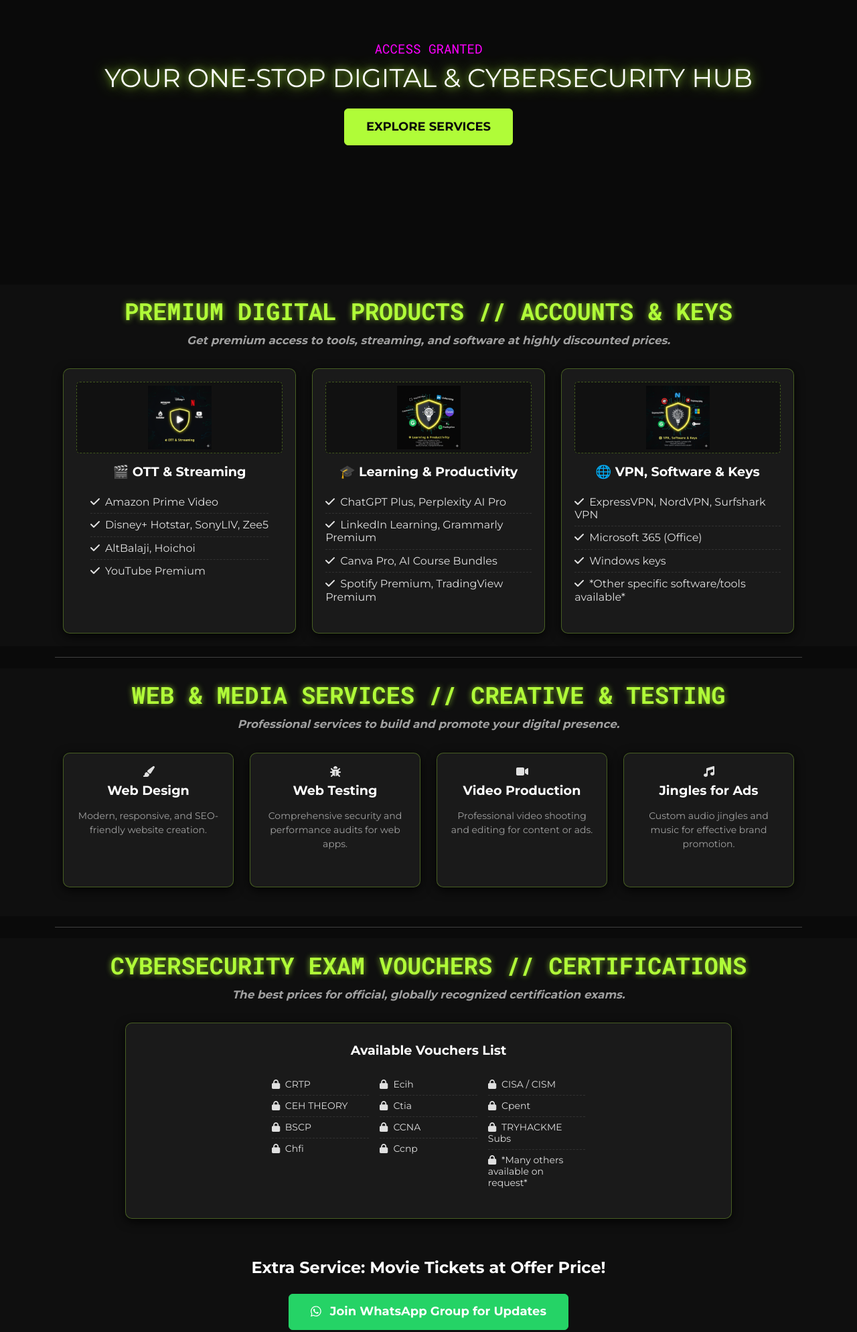
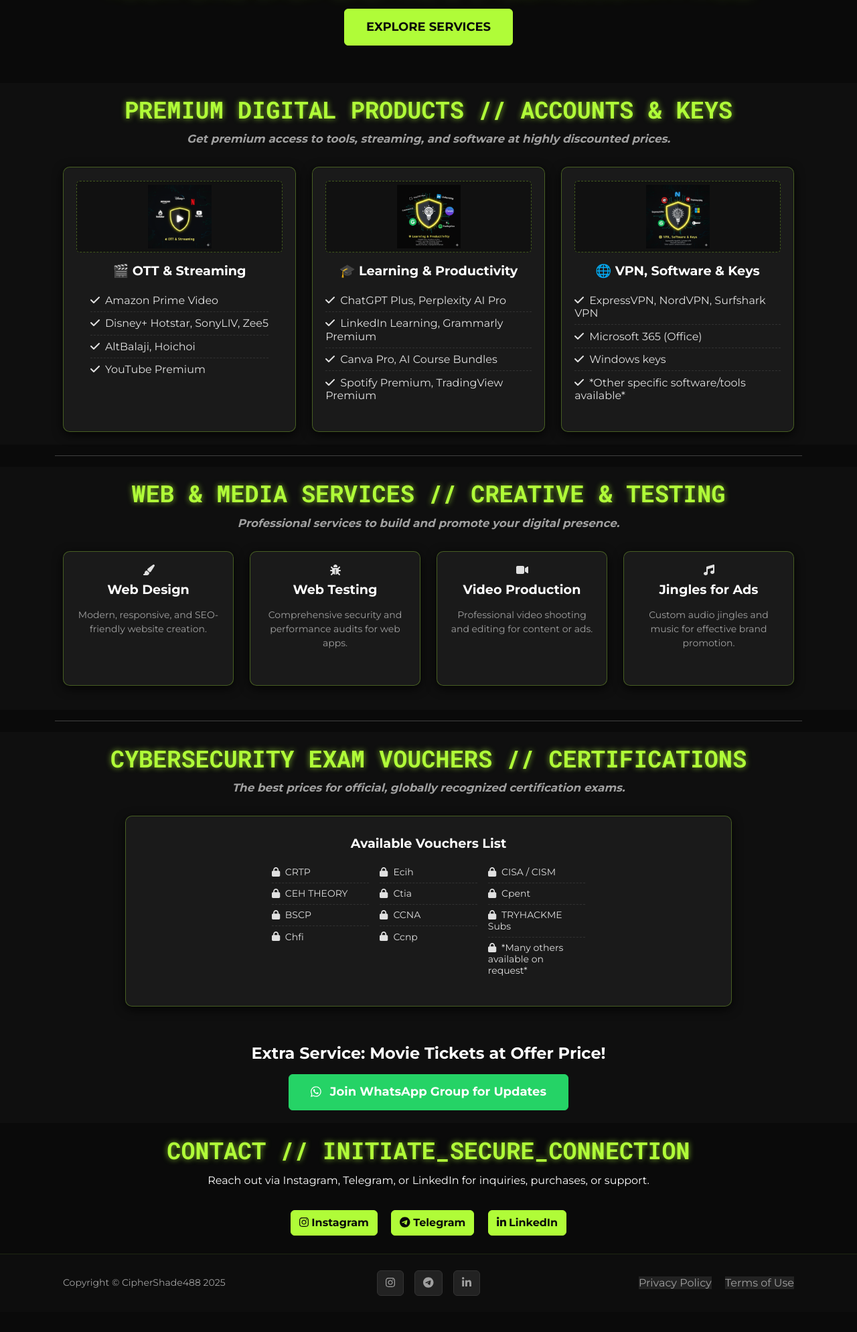
Before and after one commit to Ciphershade488/ciphershade.github.io, a plain HTML site: page index.html in a window 1280 px wide. Shown: the part 181-2170 px from the top of the page at 67% size. After the commit the page ends 2140 px from the top, so only its background shows below. Drawn offline with nearby package versions, Linux system fonts and the light colour scheme.

Commit message:
Update index.html

```diff
--- a/index.html
+++ b/index.html
@@ -12,19 +12,16 @@
         <link href="https://fonts.googleapis.com/css?family=Roboto+Mono:400,700" rel="stylesheet" type="text/css" />
         <link href="https://cdn.jsdelivr.net/npm/bootstrap@5.2.3/dist/css/bootstrap.min.css" rel="stylesheet">
         <link href="css/styles.css" rel="stylesheet" />
-
     </head>
     <body id="page-top">
-
         <nav class="navbar navbar-expand-lg navbar-dark fixed-top" id="mainNav">
             <div class="container">
                 <a class="navbar-brand text-uppercase fw-bold" href="#page-top">CipherShade488_</a>
-        <button class="navbar-toggler" type="button" data-bs-toggle="collapse" data-bs-target="#navbarResponsive"
-            aria-controls="navbarResponsive" aria-expanded="false" aria-label="Toggle navigation">
+                <button class="navbar-toggler" type="button" data-bs-toggle="collapse" data-bs-target="#navbarResponsive" aria-controls="navbarResponsive" aria-expanded="false" aria-label="Toggle navigation">
                     <i class="fas fa-bars"></i>
                 </button>
                 <div class="collapse navbar-collapse" id="navbarResponsive">
-            <ul class="navbar-nav ms-auto py-4 py-lg-0">
+                    <ul class="navbar-nav ms-auto py-2 py-lg-0">
                         <li class="nav-item"><a class="nav-link" href="#digital-services">Digital Products</a></li>
                         <li class="nav-item"><a class="nav-link" href="#web-media">Web & Media</a></li>
                         <li class="nav-item"><a class="nav-link" href="#vouchers">Vouchers</a></li>
@@ -33,23 +30,20 @@
                 </div>
             </div>
         </nav>
-
-        <header class="masthead" style="padding-top: 15rem; padding-bottom: 10rem;">
+        <header class="masthead">
             <div class="container text-center">
                 <div class="masthead-subheading">ACCESS GRANTED</div>
                 <div class="masthead-heading text-uppercase">YOUR ONE-STOP DIGITAL & CYBERSECURITY HUB</div>
-                <a class="btn btn-primary btn-xl text-uppercase mt-4" href="#digital-services">EXPLORE SERVICES</a>
+                <a class="btn btn-primary btn-xl text-uppercase mt-3" href="#digital-services">EXPLORE SERVICES</a>
             </div>
         </header>
-
-        <section class="page-section mt-5" id="digital-services">
+        <section class="page-section" id="digital-services">
             <div class="container">
                 <div class="text-center">
                     <h2 class="section-heading text-uppercase">Premium Digital Products // Accounts & Keys</h2>
                     <h3 class="section-subheading text-muted">Get premium access to tools, streaming, and software at highly discounted prices.</h3>
                 </div>
                 <div class="row justify-content-center">
-
                     <div class="col-lg-4 col-md-6">
                         <div class="service-card">
                             <div class="img-slot"><img src="assets/img/OTT.png" alt="OTT & Streaming Logos" class="img-fluid"/></div>
@@ -62,7 +56,6 @@
                             </ul>
                         </div>
                     </div>
-
                     <div class="col-lg-4 col-md-6">
                         <div class="service-card">
                             <div class="img-slot"><img src="assets/img/Creative.png" alt="Learning & Productivity Logos" class="img-fluid"/></div>
@@ -75,7 +68,6 @@
                             </ul>
                         </div>
                     </div>
-
                     <div class="col-lg-4 col-md-6">
                         <div class="service-card">
                             <div class="img-slot"><img src="assets/img/VPN.png" alt="VPN & Software Logos" class="img-fluid"/></div>
@@ -88,13 +80,10 @@
                             </ul>
                         </div>
                     </div>
-
                 </div>
             </div>
         </section>
-
         <div class="container"><hr></div>
-
         <section class="page-section" id="web-media">
             <div class="container">
                 <div class="text-center">
@@ -102,28 +91,28 @@
                     <h3 class="section-subheading text-muted">Professional services to build and promote your digital presence.</h3>
                 </div>
                 <div class="row text-center justify-content-center">
-            <div class="col-lg-3 col-md-6 mb-4">
+                    <div class="col-lg-3 col-md-6 mb-3">
                         <div class="service-card">
                             <i class="fas fa-paint-brush service-icon"></i>
                             <h4 class="card-title">Web Design</h4>
                             <p class="text-muted small">Modern, responsive, and SEO-friendly website creation.</p>
                         </div>
                     </div>
-            <div class="col-lg-3 col-md-6 mb-4">
+                    <div class="col-lg-3 col-md-6 mb-3">
                         <div class="service-card">
                             <i class="fas fa-bug service-icon"></i>
                             <h4 class="card-title">Web Testing</h4>
                             <p class="text-muted small">Comprehensive security and performance audits for web apps.</p>
                         </div>
                     </div>
-            <div class="col-lg-3 col-md-6 mb-4">
+                    <div class="col-lg-3 col-md-6 mb-3">
                         <div class="service-card">
                             <i class="fas fa-video service-icon"></i>
                             <h4 class="card-title">Video Production</h4>
                             <p class="text-muted small">Professional video shooting and editing for content or ads.</p>
                         </div>
                     </div>
-            <div class="col-lg-3 col-md-6 mb-4">
+                    <div class="col-lg-3 col-md-6 mb-3">
                         <div class="service-card">
                             <i class="fas fa-music service-icon"></i>
                             <h4 class="card-title">Jingles for Ads</h4>
@@ -133,9 +122,7 @@
                 </div>
             </div>
         </section>
-
         <div class="container"><hr></div>
-
         <section class="page-section" id="vouchers">
             <div class="container">
                 <div class="text-center">
@@ -143,10 +130,9 @@
                     <h3 class="section-subheading text-muted">The best prices for official, globally recognized certification exams.</h3>
                 </div>
                 <div class="row justify-content-center">
-
                     <div class="col-lg-10">
                         <div class="voucher-card">
-                    <h4 class="card-title mb-4">Available Vouchers List</h4>
+                            <h4 class="card-title mb-3">Available Vouchers List</h4>
                             <div class="row small text-start">
                                 <div class="col-md-4 list-col">
                                     <ul class="list-group list-group-flush">
@@ -175,23 +161,20 @@
                             </div>
                         </div>
                     </div>
-
-            <div class="col-12 mt-5 text-center">
-                <h4 class="text-white">Extra Service: Movie Tickets at Offer Price!</h4>
-                <a href="https://chat.whatsapp.com/FoIMiv1AH2e6XkxMqXC7LY" target="_blank" class="btn btn-whatsapp btn-xl mt-3">
+                    <div class="col-12 mt-4 text-center">
+                        <h4 class="text-white extra-service-heading">Extra Service: Movie Tickets at Offer Price!</h4>
+                        <a href="https://chat.whatsapp.com/FoIMiv1AH2e6XkxMqXC7LY" target="_blank" class="btn btn-whatsapp btn-xl mt-2">
                             <i class="fab fa-whatsapp me-2"></i> Join WhatsApp Group for Updates
                         </a>
                     </div>
                 </div>
             </div>
         </section>
-
-
         <section class="page-section bg-dark text-white" id="contact">
             <div class="container text-center">
                 <h2 class="section-heading text-uppercase">Contact // Initiate_Secure_Connection</h2>
-        <p class="text-light mb-5">Reach out via Instagram, Telegram, or LinkedIn for inquiries, purchases, or support.</p>
-        <div class="row justify-content-center">
+                <p class="text-light mb-4">Reach out via Instagram, Telegram, or LinkedIn for inquiries, purchases, or support.</p>
+                <div class="row justify-content-center contact-section-margin">
                     <div class="col-lg-8">
                         <a class="btn btn-primary mx-2 mb-2" href="https://www.instagram.com/ciphershade488/" target="_blank"><i class="fab fa-instagram"></i> Instagram</a>
                         <a class="btn btn-primary mx-2 mb-2" href="https://t.me/Ciphershade488" target="_blank"><i class="fab fa-telegram-plane"></i> Telegram</a>
@@ -200,8 +183,6 @@
                 </div>
             </div>
         </section>
-
-
         <footer class="footer py-4">
             <div class="container">
                 <div class="row align-items-center">
@@ -224,8 +205,6 @@
                 </div>
             </div>
         </footer>
-
-
         <script src="https://cdn.jsdelivr.net/npm/bootstrap@5.2.3/dist/js/bootstrap.bundle.min.js"></script>
         <script src="js/scripts.js"></script>
     </body>
```
Lines whose indentation alone changed are shown as unchanged.
